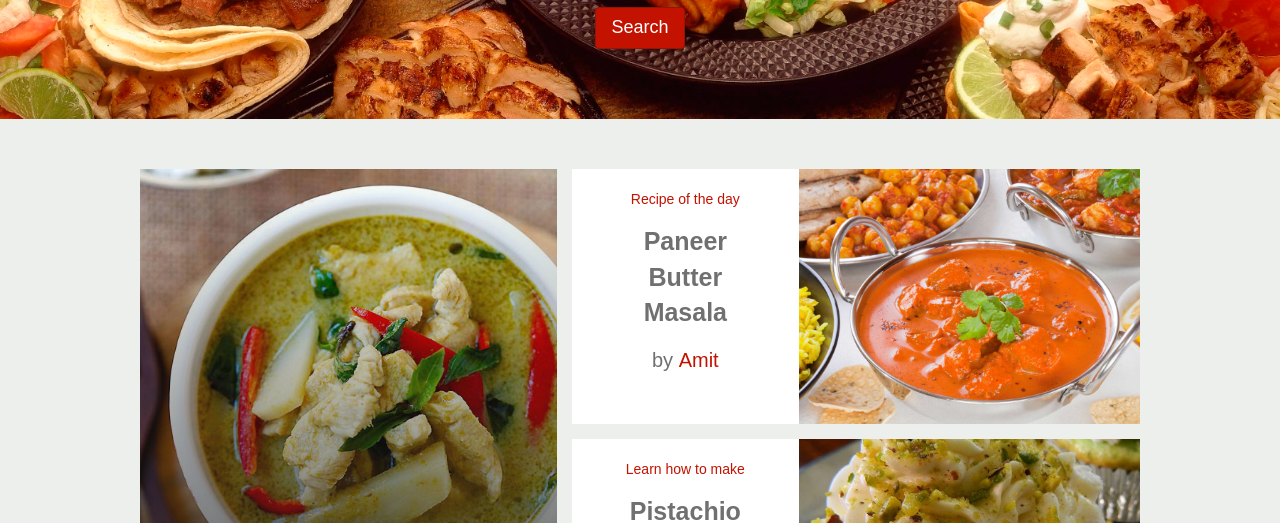
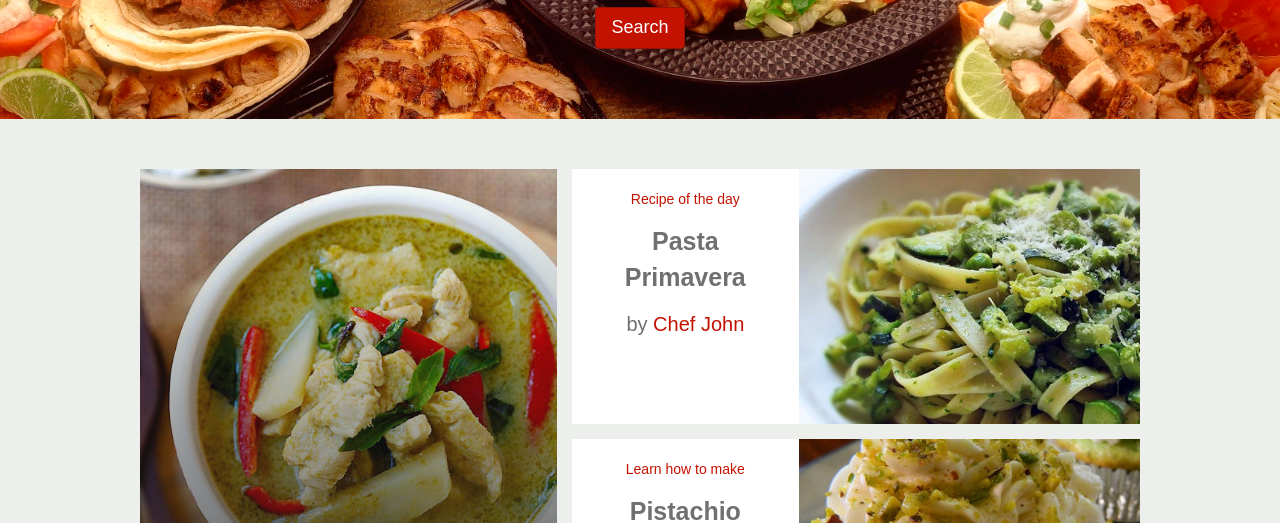
Before and after one commit to kshraddha/Foogle-Google-for-food, a plain HTML site: page index.html in a window 1280 px wide. Shown: the part 261-784 px from the top of the page. Drawn offline with Linux system fonts and the light colour scheme.

Commit message:
Update and add files to load Recipe-of-the-day dynamically

```diff
--- a/css/style.css
+++ b/css/style.css
@@ -482,7 +482,7 @@
     width: 60%;
     height: 100%;
     background-size: cover;
-    background-image: url(../images/indian.jpg);
+    /* background-image: url(../images/indian.jpg);*/
   }
 
   .img2 {
--- a/index.html
+++ b/index.html
@@ -13,6 +13,7 @@
   <script src="js/jquery-ui.min.js"></script>
   <script src="js/autocomplete.js"></script>
   <link href="css/style.css" rel="stylesheet">
+  <script src="js/recipeoftheday.js"></script>
 </head>
 
 <body>
@@ -79,14 +80,14 @@
       <div class="row_col col2 col-sm-7 text_center">
         <div class="row row_nest">
           <div class="col-sm-12 col2_1">
-            <a href="paneer.html">
+            <a id="recipe_day_link" target="_blank">
               <div class="col1_nest col_nest">
                 <div class="col1_nest_head text_center">Recipe of the day</div>
-                <div class="col1_nest_content text_center">Paneer Butter Masala</div>
+                <div id="recipe_day_name" class="col1_nest_content text_center"></div>
                 <div class="col1_nest_chef text_center">by
-                  <h6>Amit</h6></div>
+                  <h6 id="recipe_day_author"></h6></div>
               </div>
-              <div class="img1"></div>
+              <div id="recipe_day_image" class="img1"></div>
             </a>
           </div>
           <div class="col-sm-12 col2_2">
@@ -117,7 +118,7 @@
           <a href="pizza.html">
             <div class="slider_img pizza">
               <div class="slider_text text_center">
-                <h4>Pizza</h4>
+                <h4>Veggie Pizza</h4>
               </div>
             </div>
           </a>
@@ -137,7 +138,7 @@
           <a href="thai.html">
             <div class="slider_img noodle">
               <div class="slider_text text_center">
-                <h4>Pad thai</h4>
+                <h4>Pad Thai</h4>
               </div>
             </div>
           </a>
@@ -147,7 +148,7 @@
           <a href="paneer.html">
             <div class="slider_img paneer">
               <div class="slider_text text_center">
-                <h4>Paneer makhani</h4>
+                <h4>Paneer Makhani</h4>
               </div>
             </div>
           </a>
--- /dev/null
+++ b/js/recipeoftheday.js
@@ -0,0 +1,24 @@
+$(document).ready(function () {
+
+  var curr_date = new Date();
+  var day = curr_date.getDay();
+  var mins = curr_date.getMinutes();
+  var seconds = curr_date.getSeconds();
+  var sum = day + mins + seconds;
+  var mod = sum % 10;
+  var eurl = "text/recipe_of_the_day.json";
+  $.ajax({
+    url: eurl,
+    dataType: "json",
+    success: function (response) {
+      var recipe_name = response.Recipe[mod].name;
+      var recipe_author = response.Recipe[mod].by;
+      var recipe_img = response.Recipe[mod].image;
+      var recipe_link = response.Recipe[mod].link;
+      $('#recipe_day_name').append(recipe_name);
+      $('#recipe_day_author').append(recipe_author);
+      $('#recipe_day_image').css("background-image", "url(" + recipe_img + ")");
+      $('#recipe_day_link').attr("href", recipe_link);
+    }
+  });
+});
--- /dev/null
+++ b/text/recipe_of_the_day.json
@@ -0,0 +1,64 @@
+{
+  "Recipe": [
+    {
+      "name": "Pasta Primavera",
+      "by": "Chef John",
+      "image": "../images/pastajohn.jpg",
+      "link": "http://allrecipes.com/recipe/236218/chef-johns-pasta-primavera"
+    },
+    {
+      "name": "Chocolate Cake",
+      "by": "Shirleyo",
+      "image": "../images/chocalotecake.jpg",
+      "link": "http://allrecipes.com/recipe/17981/one-bowl-chocolate-cake-iii/"
+    },
+    {
+      "name": "Spinach Artichoke Dip",
+      "by": "Juli",
+      "image": "../images/spinachdip.JPG",
+      "link": "http://www.food.com/recipe/spinach-artichoke-dip-1209"
+    },
+    {
+      "name": "Oatmeal Cookies",
+      "by": "Merrie Wold",
+      "image": "../images/oatmeal.JPG",
+      "link": "http://www.food.com/recipe/best-oatmeal-cookies-54351"
+    },
+    {
+      "name": "Tiramisu",
+      "by": "Food Network",
+      "image": "../images/tiramisu.jpg",
+      "link": "http://www.foodnetwork.com/recipes/food-network-kitchens/tiramisu-recipe.html"
+    },
+    {
+      "name": "Pumpkin Rice Noodles",
+      "by": "Rasa",
+      "image": "../images/pumpkin_noodles1.jpg",
+      "link": "http://rasamalaysia.com/pumpkin-rice-noodles"
+    },
+    {
+      "name": "Paneer Butter Masala",
+      "by": "Vah Chef",
+      "image": "../images/indian.jpg",
+      "link": "http://www.vahrehvah.com/paneer-makhani-butter-masala"
+    },
+    {
+      "name": "Carrot Cake",
+      "by": "Junkie",
+      "image": "../images/carrotcake.jpg",
+      "link": "http://www.food.com/recipe/blue-ribbon-carrot-cake-with-buttermilk-glaze-176207"
+    },
+    {
+      "name": "Meringue",
+      "by": "Saundra",
+      "image": "../images/curst.jpg",
+      "link": "http://www.food.com/recipe/best-oatmeal-cookies-54351"
+    },
+    {
+      "name": "Cajun Chicken Pasta",
+      "by": "Lorac",
+      "image": "../images/cajunpasta.jpg",
+      "link": "http://www.food.com/recipe/creamy-cajun-chicken-pasta-39087"
+    }
+  ]
+}
```
Also changed, not shown: images/cajunpasta.jpg (added), images/carrotcake.jpg (added), images/chocalotecake.jpg (added), images/curst.jpg (added), images/oatmeal.JPG (added), images/pastajohn.jpg (added), images/pumpkin_noodles1.jpg (added), images/spinachdip.JPG (added), images/tiramisu.jpg (added).
